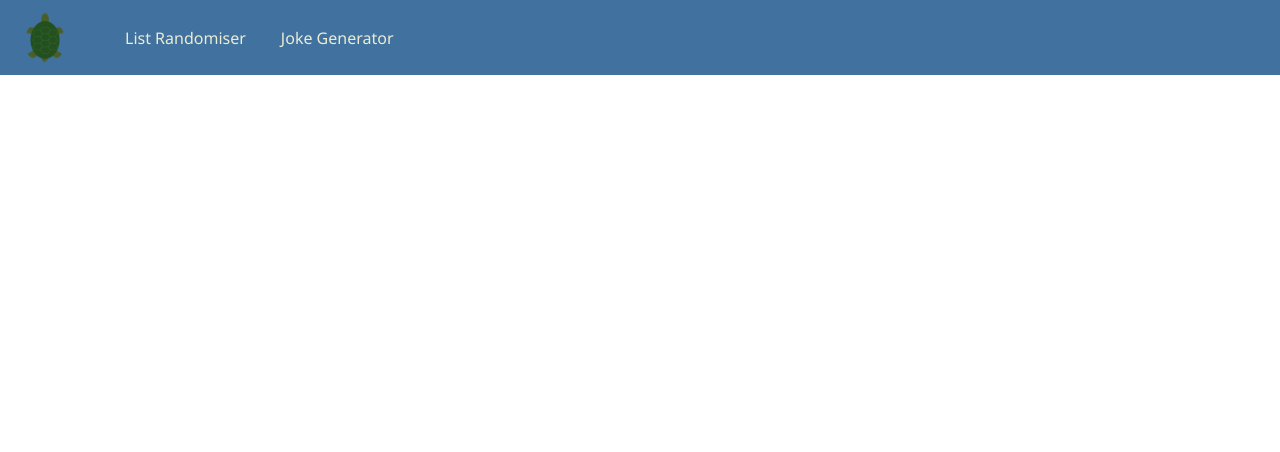
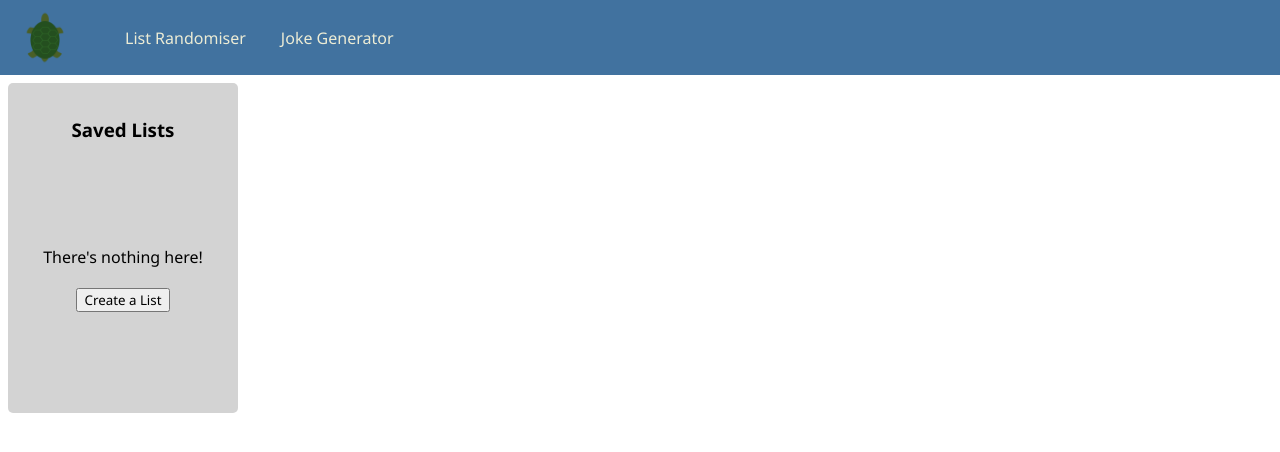
Before and after one commit to hfolcot/list-randomiser, an Angular app: page / in a window 1280 px wide. Shown: the top 452 px of the page. Built offline with nearby package versions, Linux system fonts and the light colour scheme.

Commit message:
add lists component

```diff
--- a/src/app/app.component.html
+++ b/src/app/app.component.html
@@ -1,2 +1,4 @@
 <app-header></app-header>
-<router-outlet></router-outlet>
+<div class="content">
+    <router-outlet></router-outlet>
+</div>
--- a/src/app/app.component.scss
+++ b/src/app/app.component.scss
@@ -0,0 +1,5 @@
+:host {
+    .content {
+        padding-top: 75px;
+    }
+}
--- a/src/app/core/header/header.component.html
+++ b/src/app/core/header/header.component.html
@@ -1,7 +1,7 @@
 <header>
     <img class="logo" src="mango.png" alt="List Randomiser" />
     <ul>
-        <li class="nav-button">List Randomiser</li>
-        <li class="nav-button">Joke Generator</li>
+        <li class="nav-button" routerLink="">List Randomiser</li>
+        <li class="nav-button" routerLink="jokes">Joke Generator</li>
     </ul>
 </header>
--- a/src/app/core/header/header.component.ts
+++ b/src/app/core/header/header.component.ts
@@ -1,9 +1,10 @@
 import { Component } from '@angular/core';
+import { RouterLink } from '@angular/router';
 
 @Component({
   selector: 'app-header',
   standalone: true,
-  imports: [],
+  imports: [RouterLink],
   templateUrl: './header.component.html',
   styleUrl: './header.component.scss'
 })
--- a/src/app/list-randomiser/list-randomiser.component.html
+++ b/src/app/list-randomiser/list-randomiser.component.html
@@ -0,0 +1,3 @@
+<div class="container">
+    <app-lists></app-lists>
+</div>
--- a/src/app/list-randomiser/list-randomiser.component.ts
+++ b/src/app/list-randomiser/list-randomiser.component.ts
@@ -1,9 +1,10 @@
 import { Component } from '@angular/core';
+import { ListsComponent } from "./lists/lists.component";
 
 @Component({
   selector: 'app-list-randomiser',
   standalone: true,
-  imports: [],
+  imports: [ListsComponent],
   templateUrl: './list-randomiser.component.html',
   styleUrl: './list-randomiser.component.scss'
 })
--- /dev/null
+++ b/src/app/list-randomiser/list.service.ts
@@ -0,0 +1,20 @@
+import { Injectable } from '@angular/core';
+import { IList } from './models/list.interface';
+
+@Injectable({
+  providedIn: 'root'
+})
+export class ListService {
+
+  constructor() { }
+
+  getLists(): IList[] {
+    const lists = window.localStorage.getItem("randomiserLists");
+
+    if(!lists) {
+      return [];
+    }
+console.log(lists)
+    return [];//JSON.parse(lists);
+  }
+}
--- /dev/null
+++ b/src/app/list-randomiser/lists/lists.component.html
@@ -0,0 +1,12 @@
+
+<div class="list-container">
+    <h3>Saved Lists</h3>
+    @for (list of lists(); track $index) {
+        {{ list.listName }}
+    } @empty {
+        <div class="empty">
+            There's nothing here!
+            <button (click)="createList()">Create a List</button>
+        </div>
+    }
+</div>
--- /dev/null
+++ b/src/app/list-randomiser/lists/lists.component.scss
@@ -0,0 +1,24 @@
+:host {
+    .list-container {
+        display: flex;
+        flex-direction: column;
+        align-items: center;
+        justify-content: space-between;
+        max-width: 200px;
+        background: lightgray;
+        border-radius: 5px;
+        padding: 15px;
+        min-height: 300px;
+
+        .empty {
+            flex: 1;
+            display: flex;
+            flex-direction: column;
+            align-items: center;
+            justify-content: center;
+            button {
+                margin-top: 20px;
+            }
+        }
+    }
+}
--- /dev/null
+++ b/src/app/list-randomiser/lists/lists.component.ts
@@ -0,0 +1,20 @@
+import { Component, computed, inject } from '@angular/core';
+import { ListService } from '../list.service';
+import { IList } from '../models/list.interface';
+
+@Component({
+  selector: 'app-lists',
+  standalone: true,
+  imports: [],
+  templateUrl: './lists.component.html',
+  styleUrl: './lists.component.scss'
+})
+export class ListsComponent {
+  listService = inject<ListService>(ListService);
+
+  lists = computed(() => this.listService.getLists());
+
+  createList(): void {
+
+  }
+}
--- a/src/app/list-randomiser/models/list.interface.ts
+++ b/src/app/list-randomiser/models/list.interface.ts
@@ -1,6 +1,6 @@
 export interface IList {
     listName?: string;
-    listContents: any[];
+    listContents: IListContent[];
 }
 
 export interface IListContent {
```
Also changed, not shown: src/styles.scss (line endings or trailing spaces), 2 other files (tests, documents, lock files or other folders).
